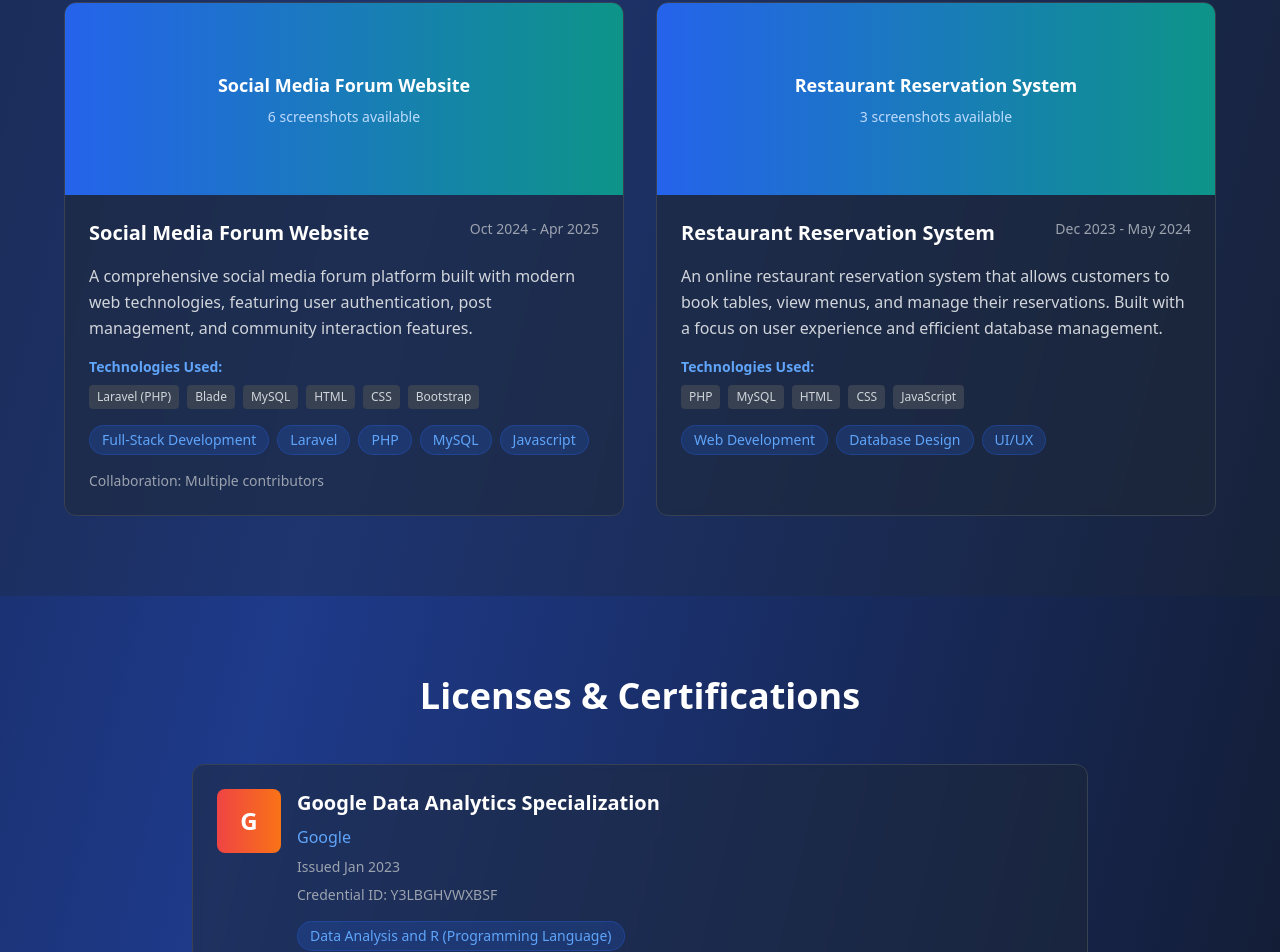
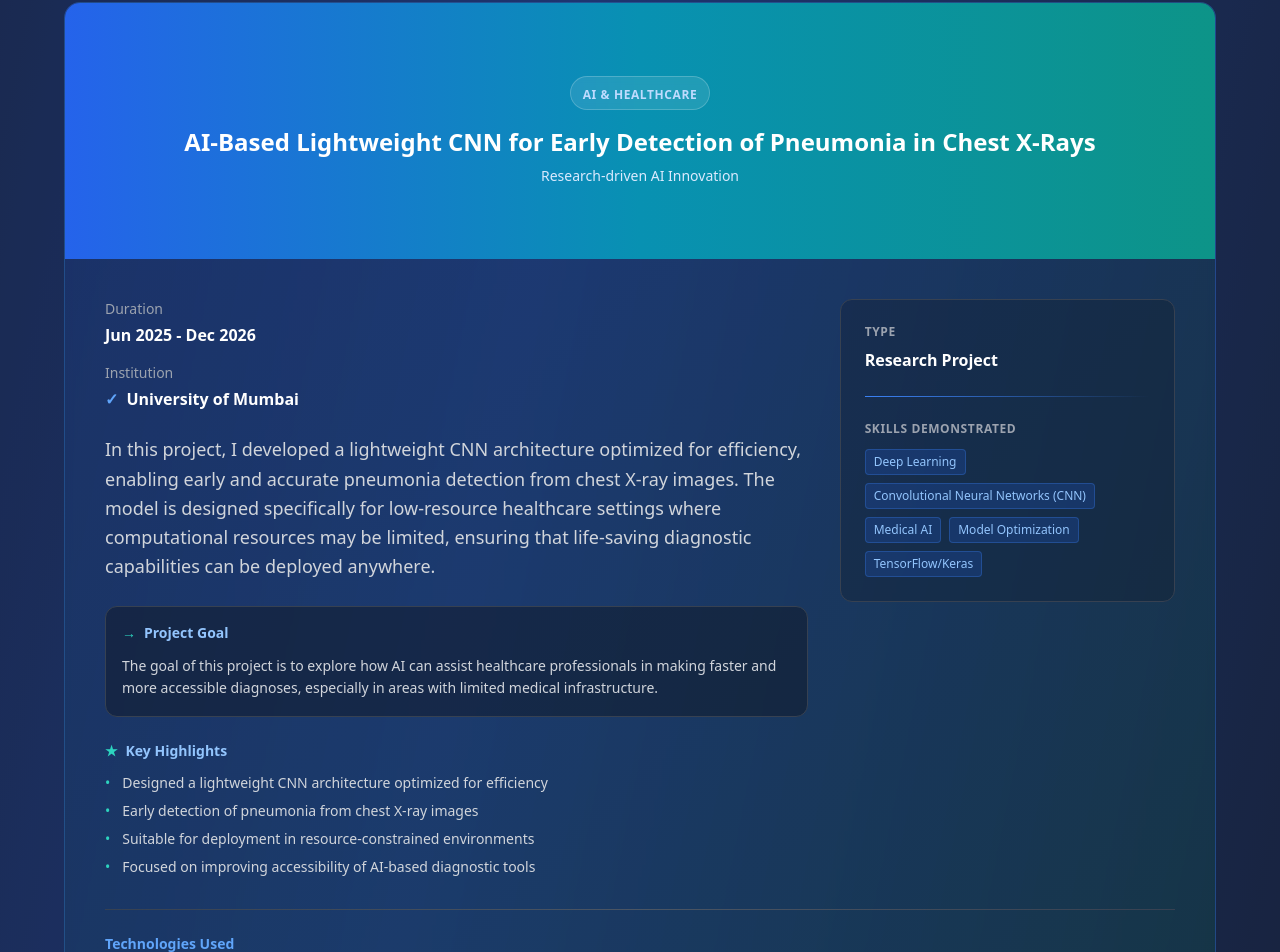
Before and after one commit to mriganko07/portfolio-website, a React (Vite) app: page / in a window 1280 px wide. Shown: the part 3481-4433 px from the top of the page. Built offline with nearby package versions, Linux system fonts and the light colour scheme.

Commit message:
Add AI project and update existing project details
Added a new AI-based project for pneumonia detection and updated project details for existing entries.

```diff
--- a/src/components/Projects.tsx
+++ b/src/components/Projects.tsx
@@ -1,6 +1,26 @@
-
 const Projects = () => {
   const projects = [
+    {
+      title: "AI-Based Lightweight CNN for Early Detection of Pneumonia in Chest X-Rays",
+      duration: "Jun 2025 - Dec 2026",
+      institution: "University of Mumbai",
+      description: "A cutting-edge deep learning project developing a lightweight Convolutional Neural Network model for early pneumonia detection from chest X-ray images. This project is particularly focused on deploying AI solutions in resource-constrained healthcare environments, making advanced diagnostic tools accessible globally.",
+      longDescription: "In this project, I developed a lightweight CNN architecture optimized for efficiency, enabling early and accurate pneumonia detection from chest X-ray images. The model is designed specifically for low-resource healthcare settings where computational resources may be limited, ensuring that life-saving diagnostic capabilities can be deployed anywhere.",
+      goal: "The goal of this project is to explore how AI can assist healthcare professionals in making faster and more accessible diagnoses, especially in areas with limited medical infrastructure.",
+      highlights: [
+        "Designed a lightweight CNN architecture optimized for efficiency",
+        "Early detection of pneumonia from chest X-ray images",
+        "Suitable for deployment in resource-constrained environments",
+        "Focused on improving accessibility of AI-based diagnostic tools"
+      ],
+      technologies: ["Python", "TensorFlow", "Keras", "CNN-based Deep Learning", "MobileNetV2", "ImageNet", "Medical Imaging Dataset (Chest X-rays)"],
+      skills: ["Deep Learning", "Convolutional Neural Networks (CNN)", "Medical AI", "Model Optimization", "TensorFlow/Keras", "Medical Image Analysis"],
+      category: "AI & Healthcare",
+      type: "Research Project",
+      images: 1,
+      featured: true,
+      contributors: false
+    },
     {
       title: "Social Media Forum Website",
       duration: "Oct 2024 - Apr 2025",
@@ -8,7 +28,8 @@ const Projects = () => {
       technologies: ["Laravel (PHP)", "Blade", "MySQL", "HTML", "CSS", "Bootstrap"],
       skills: ["Full-Stack Development", "Laravel", "PHP", "MySQL", "Javascript"],
       images: 6,
-      contributors: true
+      contributors: true,
+      featured: false
     },
     {
       title: "Restaurant Reservation System",
@@ -17,17 +38,133 @@ const Projects = () => {
       technologies: ["PHP", "MySQL", "HTML", "CSS", "JavaScript"],
       skills: ["Web Development", "Database Design", "UI/UX"],
       images: 3,
-      contributors: false
+      contributors: false,
+      featured: false
     }
   ];
+
+  const featuredProjects = projects.filter(p => p.featured);
+  const otherProjects = projects.filter(p => !p.featured);
 
   return (
     <section id="projects" className="py-20 px-4 bg-gray-800/30">
       <div className="max-w-6xl mx-auto">
         <h2 className="text-4xl font-bold text-white text-center mb-12">Featured Projects</h2>
 
+        {/* Featured Projects */}
+        {featuredProjects.map((project, index) => (
+          <div key={index} className="mb-12">
+            <div className="bg-gradient-to-br from-blue-900/40 to-teal-900/40 backdrop-blur-sm rounded-2xl overflow-hidden border border-blue-500/30 hover:border-blue-400/60 transition-all duration-300 hover:shadow-lg hover:shadow-blue-500/10">
+              {/* Featured Project Header Image */}
+              <div className="h-64 bg-gradient-to-r from-blue-600 via-cyan-600 to-teal-600 flex items-center justify-center relative overflow-hidden">
+                <div className="absolute inset-0 opacity-20 bg-grid-pattern"></div>
+                <div className="text-center relative z-10">
+                  <div className="inline-block px-3 py-1 bg-white/10 backdrop-blur-sm rounded-full mb-4 border border-white/20">
+                    <span className="text-blue-200 text-xs font-semibold uppercase tracking-wider">{project.category}</span>
+                  </div>
+                  <div className="text-white text-2xl font-bold mb-2">
+                    {project.title}
+                  </div>
+                  <div className="text-blue-100 text-sm">
+                    Research-driven AI Innovation
+                  </div>
+                </div>
+              </div>
+
+              <div className="p-8 md:p-10">
+                <div className="grid md:grid-cols-3 gap-8 mb-8">
+                  {/* Project Info */}
+                  <div className="md:col-span-2">
+                    <div className="flex flex-col gap-4 mb-6">
+                      <div>
+                        <p className="text-gray-400 text-sm mb-1">Duration</p>
+                        <p className="text-white font-semibold">{project.duration}</p>
+                      </div>
+                      <div>
+                        <p className="text-gray-400 text-sm mb-1">Institution</p>
+                        <p className="text-white font-semibold flex items-center gap-2">
+                          <span className="text-blue-400 font-bold">✓</span> {project.institution}
+                        </p>
+                      </div>
+                    </div>
+
+                    <div className="mb-6">
+                      <p className="text-gray-300 leading-relaxed text-lg">
+                        {project.longDescription}
+                      </p>
+                    </div>
+
+                    <div className="bg-gray-900/50 rounded-xl p-4 mb-6 border border-gray-700">
+                      <h4 className="text-sm font-semibold text-blue-300 mb-3 flex items-center gap-2">
+                        <span className="text-teal-400">→</span> Project Goal
+                      </h4>
+                      <p className="text-gray-300 text-sm leading-relaxed">
+                        {project.goal}
+                      </p>
+                    </div>
+
+                    <div>
+                      <h4 className="text-sm font-semibold text-blue-300 mb-3 flex items-center gap-2">
+                        <span className="text-teal-400">★</span> Key Highlights
+                      </h4>
+                      <ul className="space-y-2">
+                        {project.highlights?.map((highlight, hIndex) => (
+                          <li key={hIndex} className="text-gray-300 text-sm flex gap-3">
+                            <span className="text-teal-400 flex-shrink-0">•</span>
+                            <span>{highlight}</span>
+                          </li>
+                        ))}
+                      </ul>
+                    </div>
+                  </div>
+
+                  {/* Side Stats */}
+                  <div className="bg-gray-900/30 rounded-xl p-6 border border-gray-700 h-fit">
+                    <div className="mb-6">
+                      <p className="text-gray-400 text-xs uppercase tracking-wider font-semibold mb-2">Type</p>
+                      <p className="text-white font-semibold">{project.type}</p>
+                    </div>
+                    <div className="h-px bg-gradient-to-r from-blue-500 to-transparent mb-6"></div>
+                    <p className="text-gray-400 text-xs uppercase tracking-wider font-semibold mb-3">Skills Demonstrated</p>
+                    <div className="flex flex-wrap gap-2">
+                      {project.skills.slice(0, 5).map((skill, skillIndex) => (
+                        <span
+                          key={skillIndex}
+                          className="bg-blue-600/20 text-blue-300 px-2 py-1 rounded text-xs border border-blue-500/30"
+                        >
+                          {skill}
+                        </span>
+                      ))}
+                    </div>
+                  </div>
+                </div>
+
+                <div className="h-px bg-gradient-to-r from-gray-700 via-gray-600 to-gray-700 mb-6"></div>
+
+                <div>
+                  <h4 className="text-sm font-semibold text-blue-400 mb-3">Technologies Used</h4>
+                  <div className="flex flex-wrap gap-2">
+                    {project.technologies.map((tech, techIndex) => (
+                      <span
+                        key={techIndex}
+                        className="bg-gradient-to-r from-gray-700/50 to-gray-600/50 text-gray-200 px-3 py-2 rounded-lg text-sm border border-gray-600/50 hover:border-blue-500/50 transition-colors"
+                      >
+                        {tech}
+                      </span>
+                    ))}
+                  </div>
+                </div>
+              </div>
+            </div>
+          </div>
+        ))}
+
+        {/* Other Projects */}
+        {otherProjects.length > 0 && (
+          <div>
+            <h3 className="text-2xl font-semibold text-white mb-6 mt-12">Other Projects</h3>
             <div className="grid grid-cols-1 lg:grid-cols-2 gap-8">
-          {projects.map((project, index) => (
+              {otherProjects.map((project, index) => (
                 <div key={index} className="bg-gray-800/50 backdrop-blur-sm rounded-xl overflow-hidden border border-gray-700 hover:border-blue-500 transition-colors duration-300">
                   {/* Project Image Placeholder */}
                   <div className="h-48 bg-gradient-to-r from-blue-600 to-teal-600 flex items-center justify-center">
@@ -88,6 +225,8 @@ const Projects = () => {
               ))}
             </div>
           </div>
+        )}
+      </div>
     </section>
   );
 };
```
Lines whose indentation alone changed are shown as unchanged.
